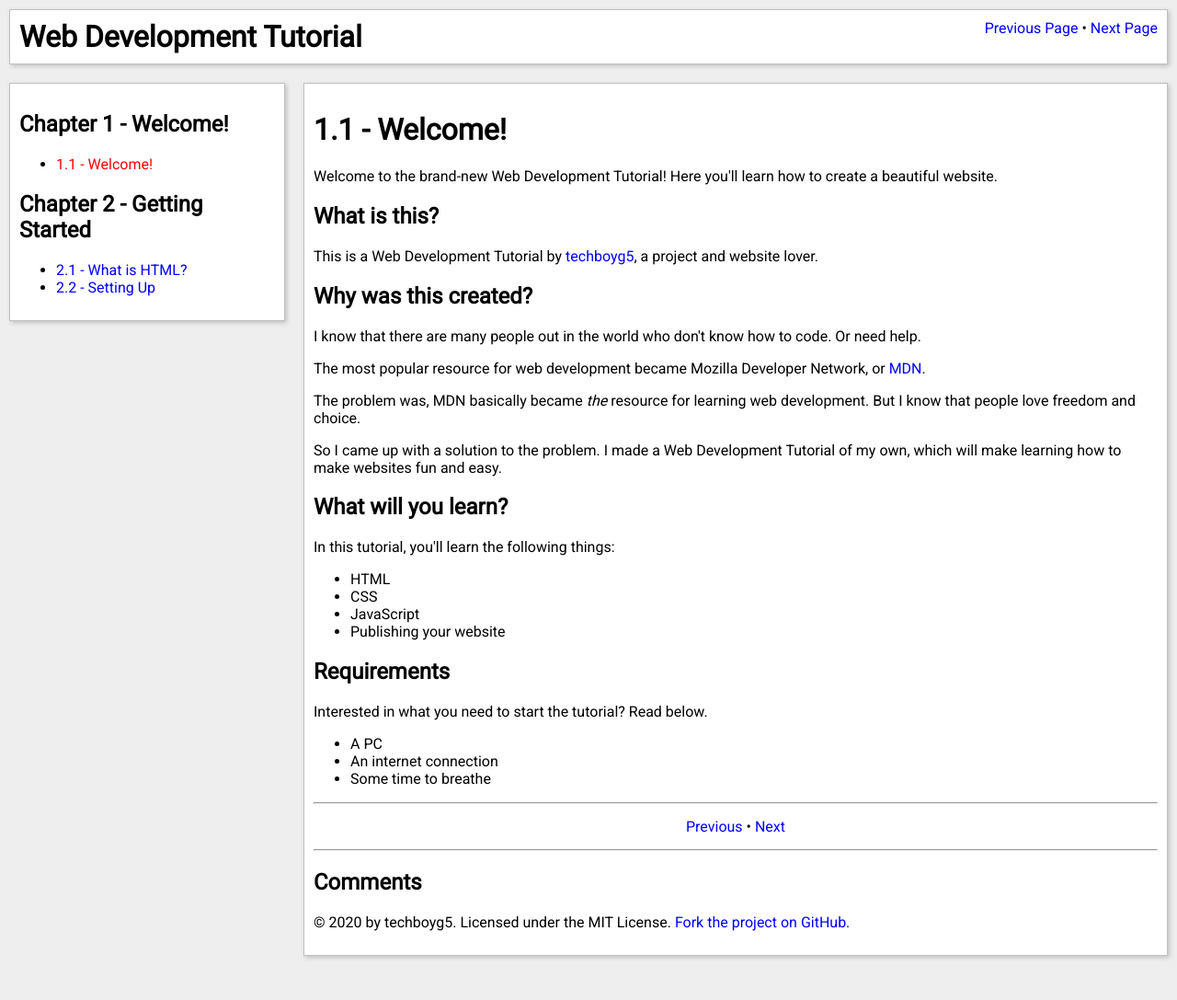
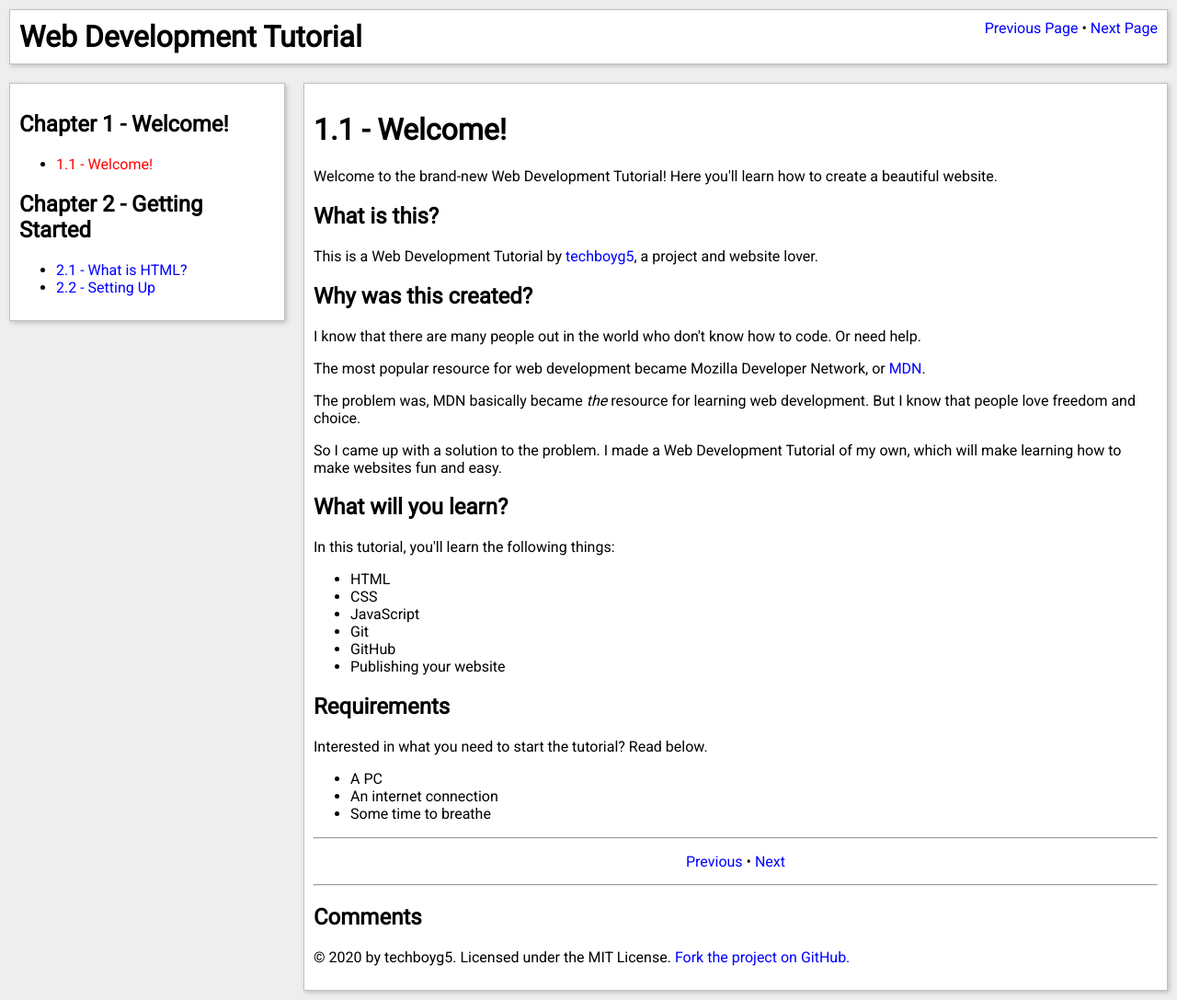
Before and after one commit to techboyg5/web-development-tutorial, a Jekyll site: the page built from chapter1/page1.html, in a window 1280 px wide. Shown: the whole page at 92% size. Built offline with Jekyll 4.4.1, drawn with Linux system fonts in a browser that asks for light colours; comment, search, counter and statistics services are not loaded; before the commit the page ends 1049 px from its top, so only the background shows below that.

Commit message:
Update page1.html

```diff
--- a/chapter1/page1.html
+++ b/chapter1/page1.html
@@ -21,6 +21,8 @@ nexttitle: 2.1 - What is HTML?
   <li>HTML</li>
   <li>CSS</li>
   <li>JavaScript</li>
+  <li>Git</li>
+  <li>GitHub</li>
   <li>Publishing your website</li>
 </ul>
 <h2>Requirements</h2>
```
